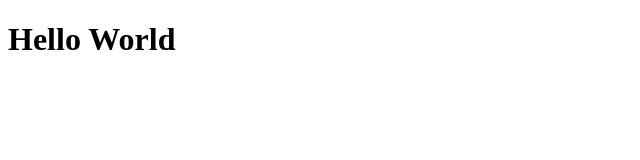
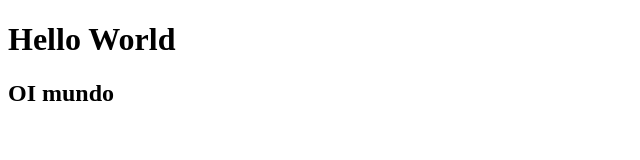
Before and after one commit to MelonMusk623/aula_git_inf3, a plain HTML site: page index.html in a window 1280 px wide. Shown: the whole page, without its empty margins (0-640 px from the left). Drawn offline with Linux system fonts and the light colour scheme.

Commit message:
Segundo Commit

```diff
--- a/index.html
+++ b/index.html
@@ -7,5 +7,6 @@
 </head>
 <body>
         <H1>Hello World</H1>
+        <h2>OI mundo</h2>
 </body>
 </html>
```
